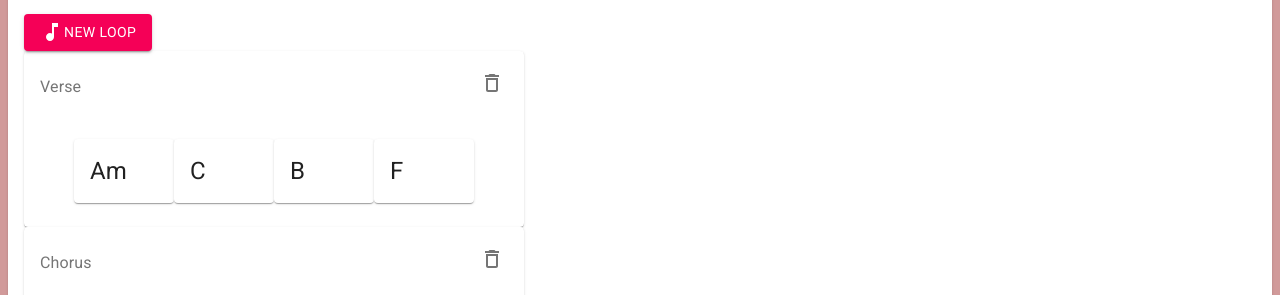
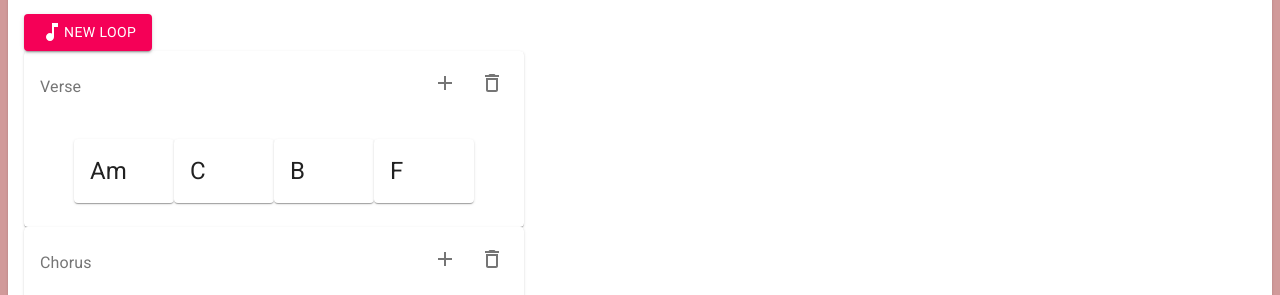
Before and after one commit to DillonNotDylan/COP4331-BigProject, a React (Create React App) app: page / in a window 1280 px wide. Shown: the part 505-800 px from the top of the page. Built offline with nearby package versions, Linux system fonts and the light colour scheme.

Commit message:
Added + chord button that does nothing for now

```diff
--- a/src/components/Looper/ProgLoop.js
+++ b/src/components/Looper/ProgLoop.js
@@ -4,9 +4,11 @@ import {
 	Card,
 	CardContent,
 	IconButton,
-	Grid
+	Grid,
+	ButtonGroup
 } from '@material-ui/core'
-import { DeleteOutlined } from '@material-ui/icons'
+import DeleteOutlined from '@material-ui/icons/DeleteOutline'
+import AddIcon from '@material-ui/icons/Add';
 import { Chordbox } from './Chordbox'
 
 const ProgLoop = ({loopData, id, deleteLoop}) => {
@@ -17,11 +19,19 @@ const ProgLoop = ({loopData, id, deleteLoop}) => {
 				<Card>
 					<CardHeader
 						action={
-							<IconButton
-								onClick={() => deleteLoop(id)}
-							>
-								<DeleteOutlined />
-							</IconButton>
+							<ButtonGroup>
+								<IconButton
+									onClick={() => console.log("I've been clicked!")}
+								>
+									<AddIcon />
+								</IconButton>
+								<IconButton
+									onClick={() => deleteLoop(id)}
+								>
+									<DeleteOutlined />
+								</IconButton>
+
+							</ButtonGroup>
 						}
 
 						subheader={loopData.name}
```
